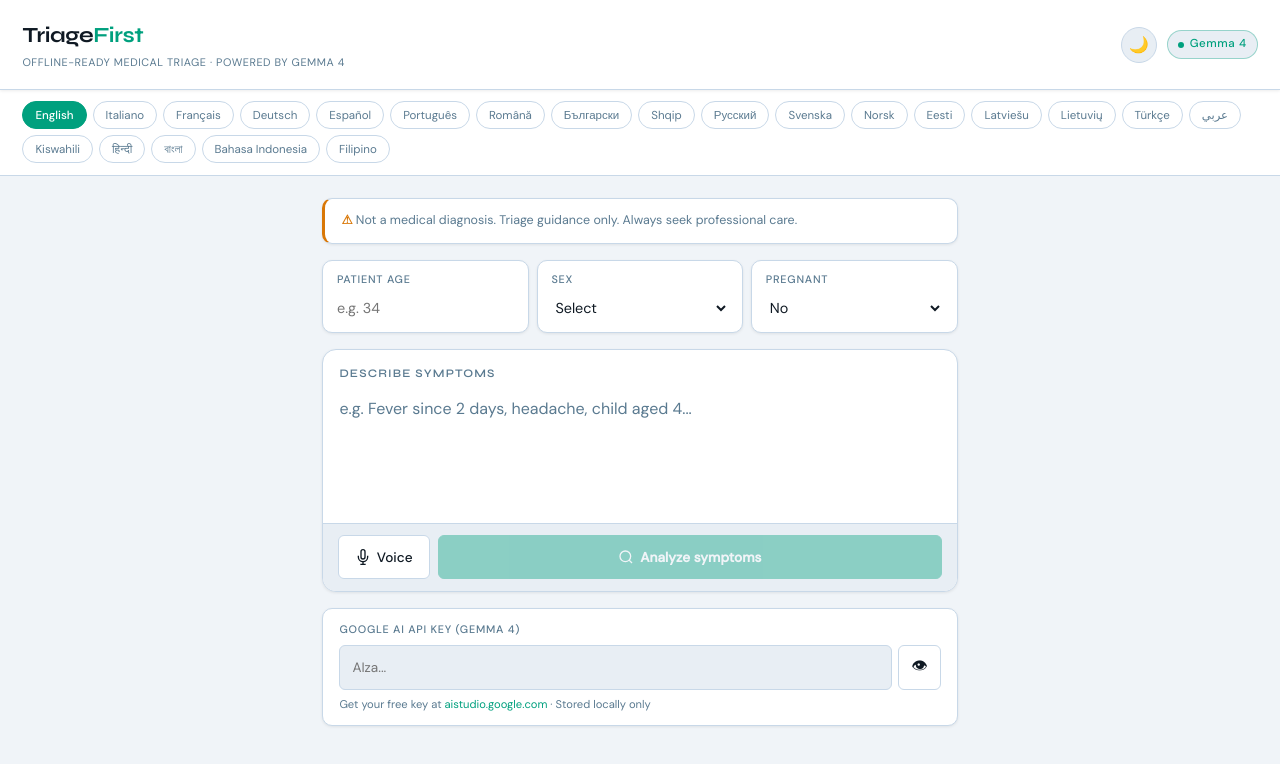
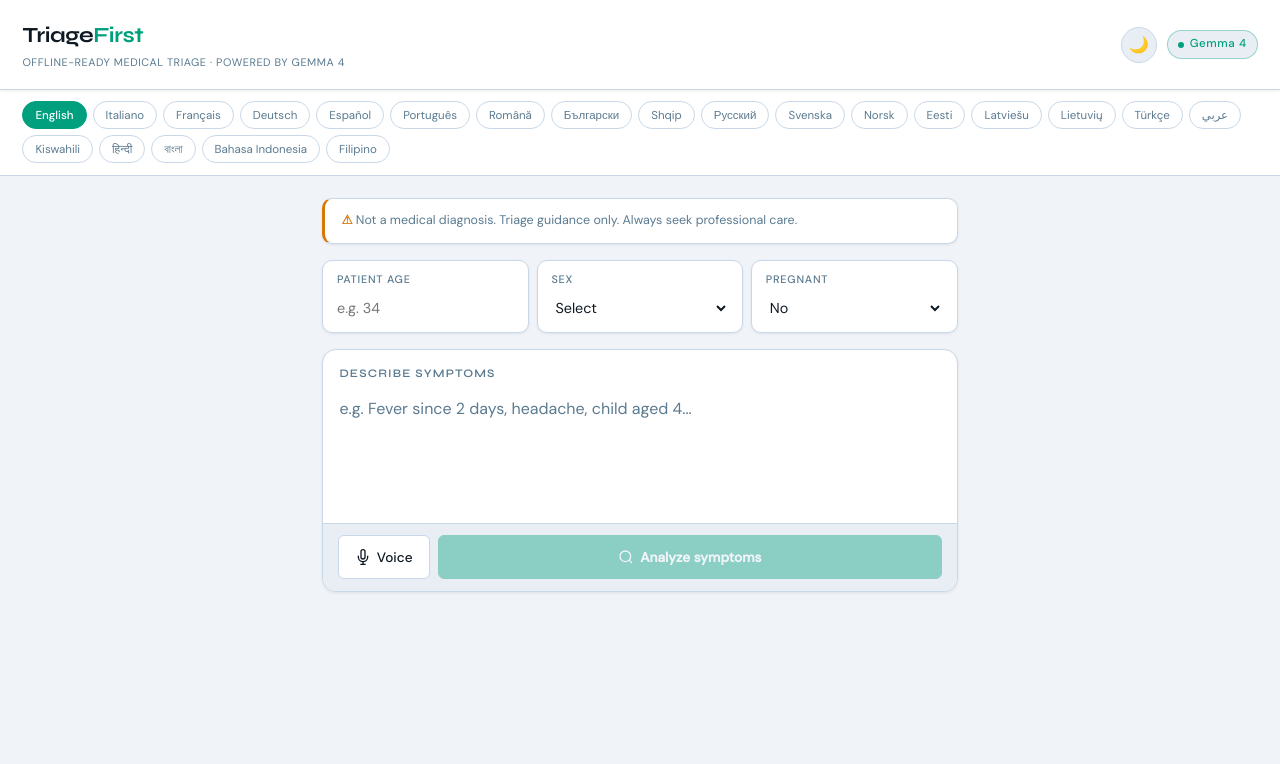
Before and after one commit to pezzaliapp/triagefirst, a React (Vite) app: page / in a window 1280 px wide. Shown: the top 764 px of the page. Built offline with nearby package versions, Linux system fonts and the light colour scheme.

Commit message:
Update App.jsx

```diff
--- a/src/App.jsx
+++ b/src/App.jsx
@@ -112,11 +112,7 @@ export default function App() {
               lang={lang}
               labels={labels}
             />
-            <ApiKeyInput
-              value={apiKey}
-              onChange={handleApiKeyChange}
-              labels={labels}
-            />
+
           </>
         )}
 
```
